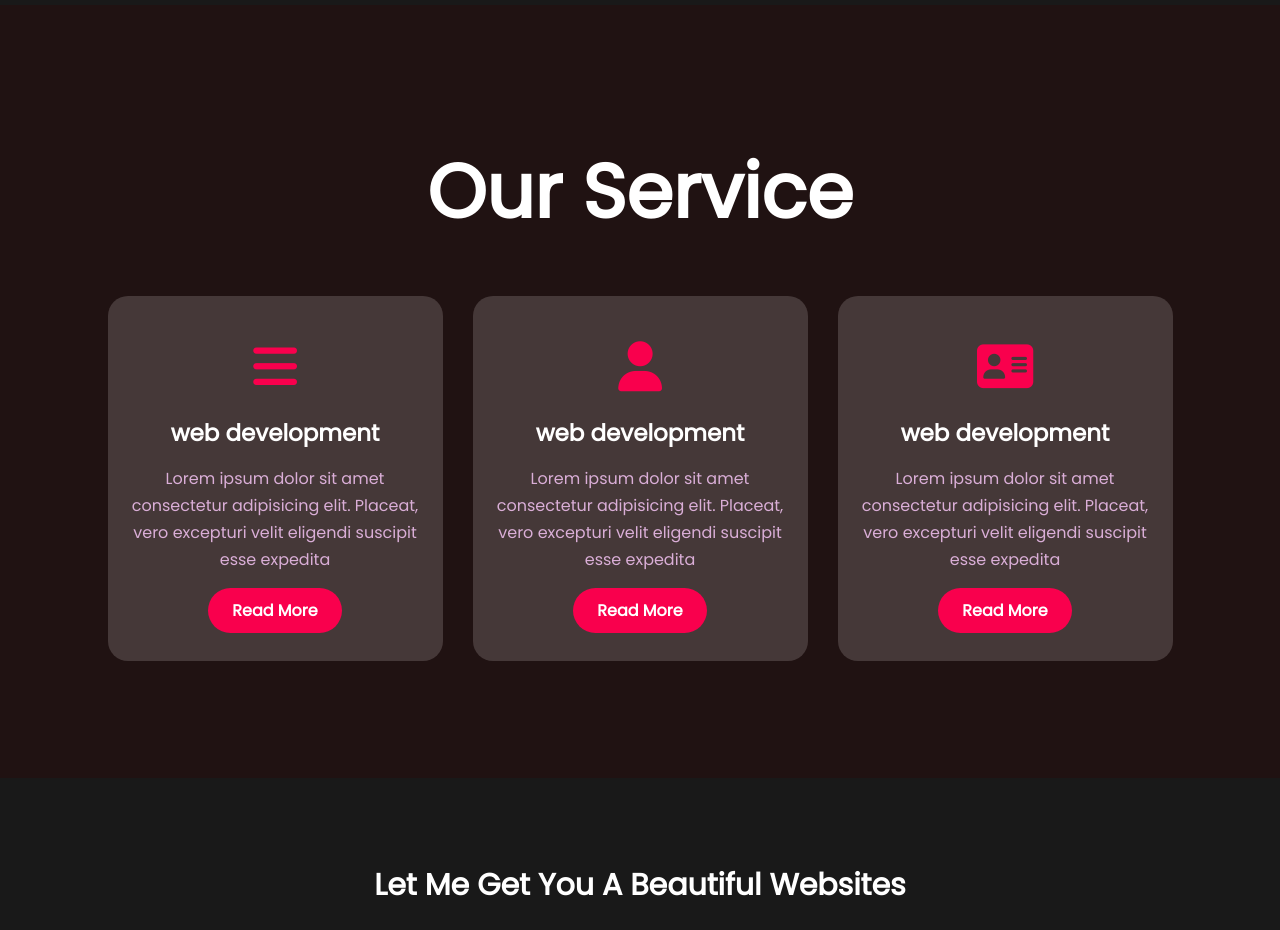
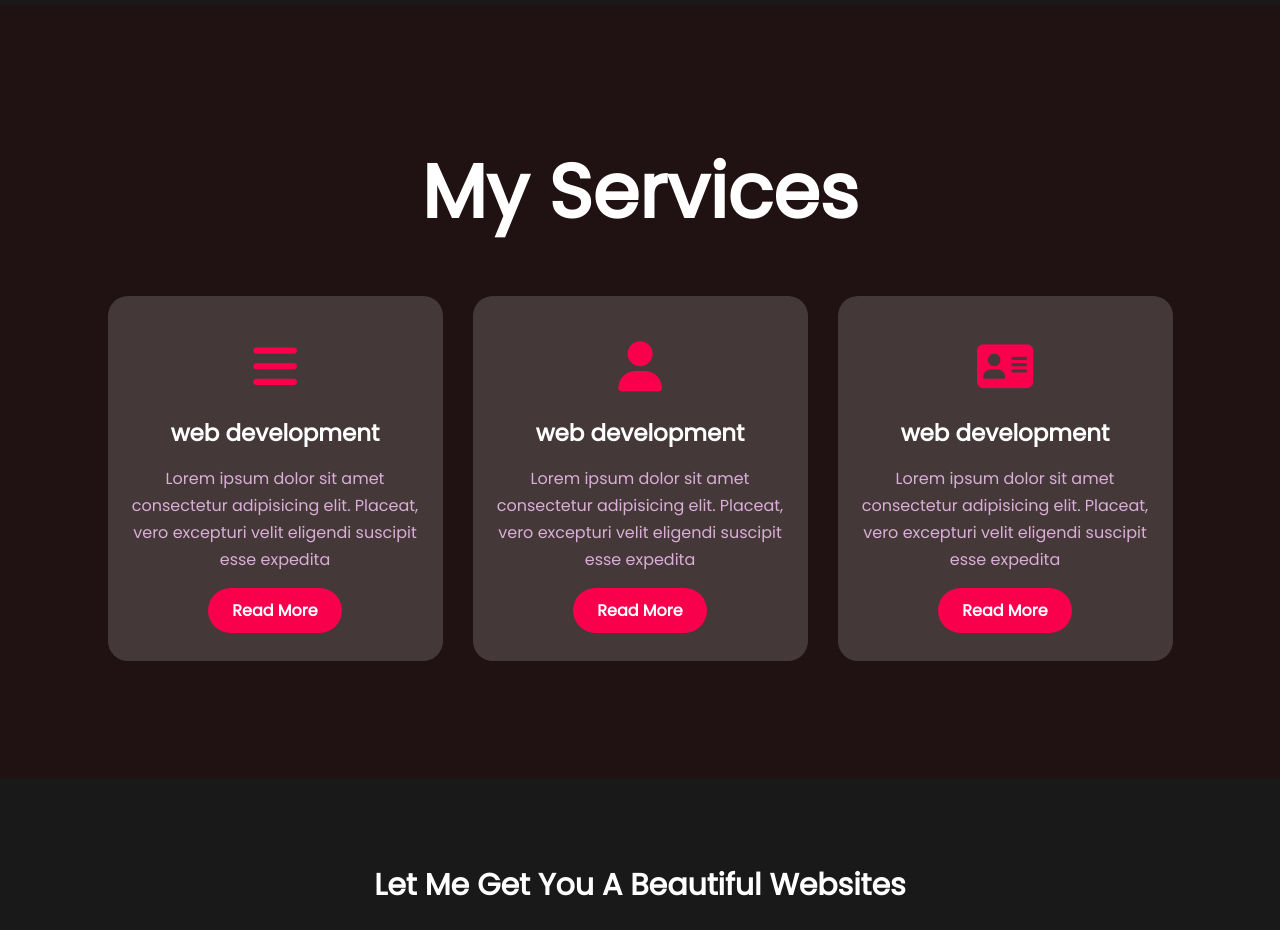
Before and after one commit to mdaowlad/portfolio-website, a plain HTML site: page index.html in a window 1280 px wide. Shown: the part 1640-2570 px from the top of the page. Drawn offline with Linux system fonts and the light colour scheme.

Commit message:
services name change

```diff
--- a/CSS/style.css
+++ b/CSS/style.css
@@ -1,8 +1,3 @@
-
-
-
-
-
 
 * {
     margin: 0;
--- a/index.html
+++ b/index.html
@@ -74,7 +74,7 @@
     <!--service section start-->
     <div class="service">
       <div class="tittle">
-        <h2>Our Service</h2>
+        <h2>My Services</h2>
       </div>
       <div class="box">
         <div class="card">
```
